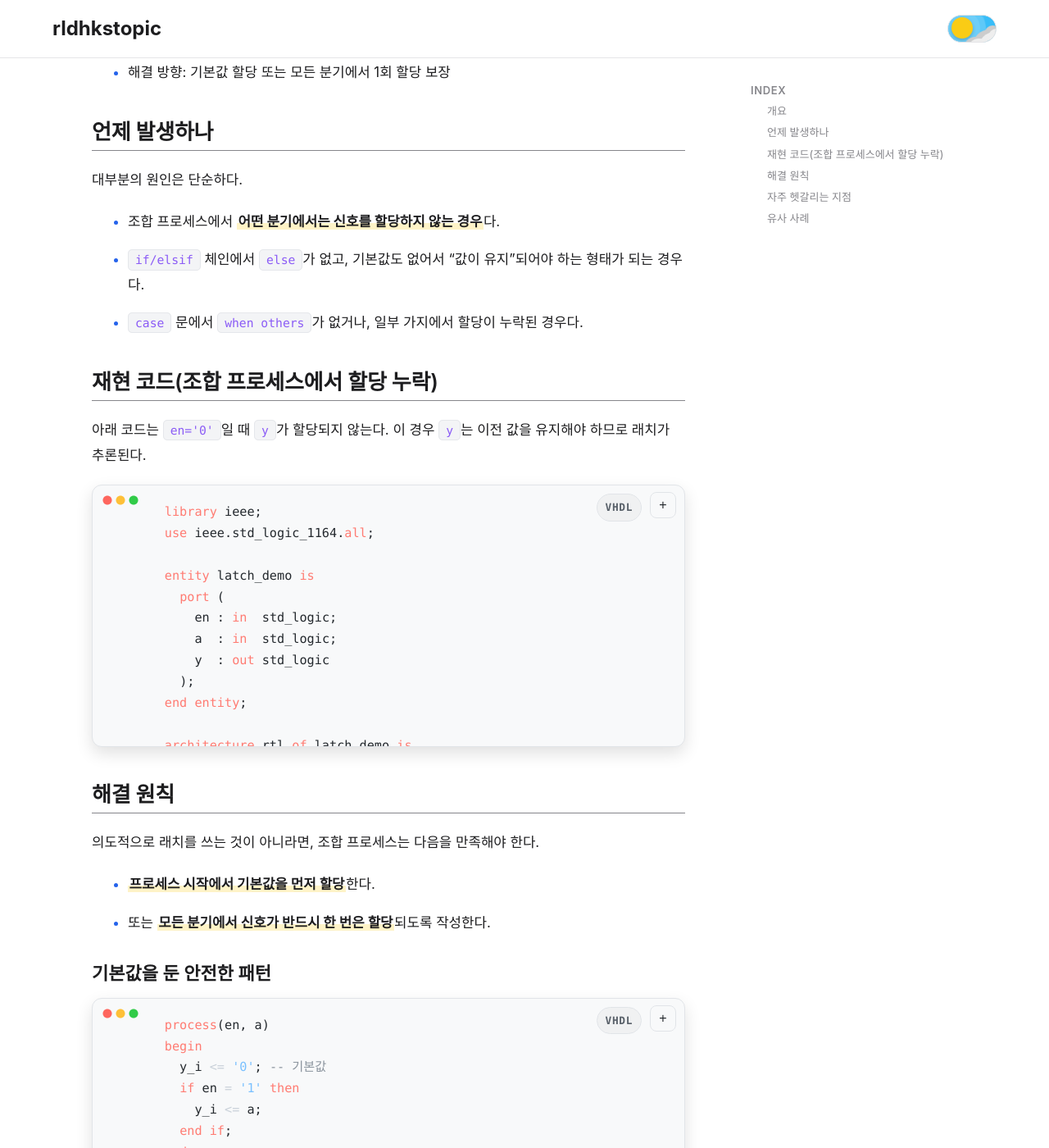
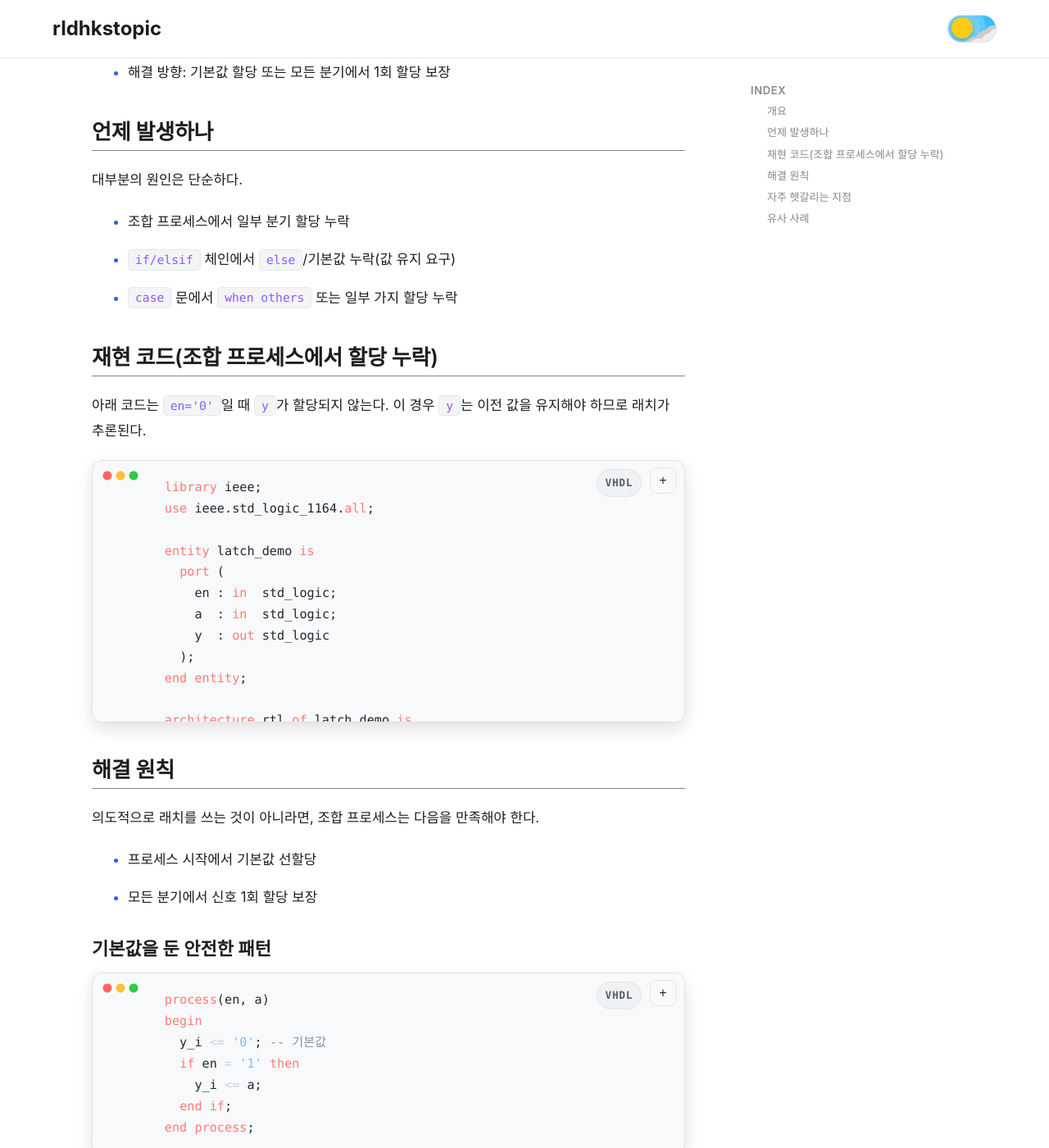
Before and after one commit to rldhkstopic/rldhkstopic.github.io, a Jekyll site: the page built from _posts/2026-01-07-vhdl-inferred-latch-warning.md, in a window 1280 px wide and 1400 px high, scrolled down 566 px. Shown: the whole window at 82% size. Built offline with Jekyll 4.4.1, drawn with Linux system fonts in a browser that asks for light colours; nearby versions of some CDN libraries; a style sheet for code colours, icons or effects is not loaded.

Commit message:
Update: avoid sentence endings in lists

```diff
--- a/_posts/2026-01-07-vhdl-inferred-latch-warning.md
+++ b/_posts/2026-01-07-vhdl-inferred-latch-warning.md
@@ -21,9 +21,9 @@ views: 0
 
 대부분의 원인은 단순하다.
 
-- 조합 프로세스에서 **어떤 분기에서는 신호를 할당하지 않는 경우**다.
-- `if/elsif` 체인에서 `else`가 없고, 기본값도 없어서 “값이 유지”되어야 하는 형태가 되는 경우다.
-- `case` 문에서 `when others`가 없거나, 일부 가지에서 할당이 누락된 경우다.
+- 조합 프로세스에서 일부 분기 할당 누락
+- `if/elsif` 체인에서 `else`/기본값 누락(값 유지 요구)
+- `case` 문에서 `when others` 또는 일부 가지 할당 누락
 
 ### 재현 코드(조합 프로세스에서 할당 누락)
 
@@ -59,8 +59,8 @@ end architecture;
 
 의도적으로 래치를 쓰는 것이 아니라면, 조합 프로세스는 다음을 만족해야 한다.
 
-- **프로세스 시작에서 기본값을 먼저 할당**한다.
-- 또는 **모든 분기에서 신호가 반드시 한 번은 할당**되도록 작성한다.
+- 프로세스 시작에서 기본값 선할당
+- 모든 분기에서 신호 1회 할당 보장
 
 #### 기본값을 둔 안전한 패턴
 
```
Also changed, not shown: _posts/2026-01-07-vhdl-std-logic-not-declared.md (+3 -3 lines), _posts/2026-01-07-vhdl-wait-statement-not-synthesizable.md (+3 -3 lines), _posts/2026-01-07-vhdl-width-mismatch-unconstrained-array.md (+3 -3 lines), _posts/2026-01-07-vivado-drc-mdrv-1-multiple-driver-nets.md (+3 -3 lines), docs/WRITING_STYLE_GUIDE.md (+5 -5 lines), 1 other file.
